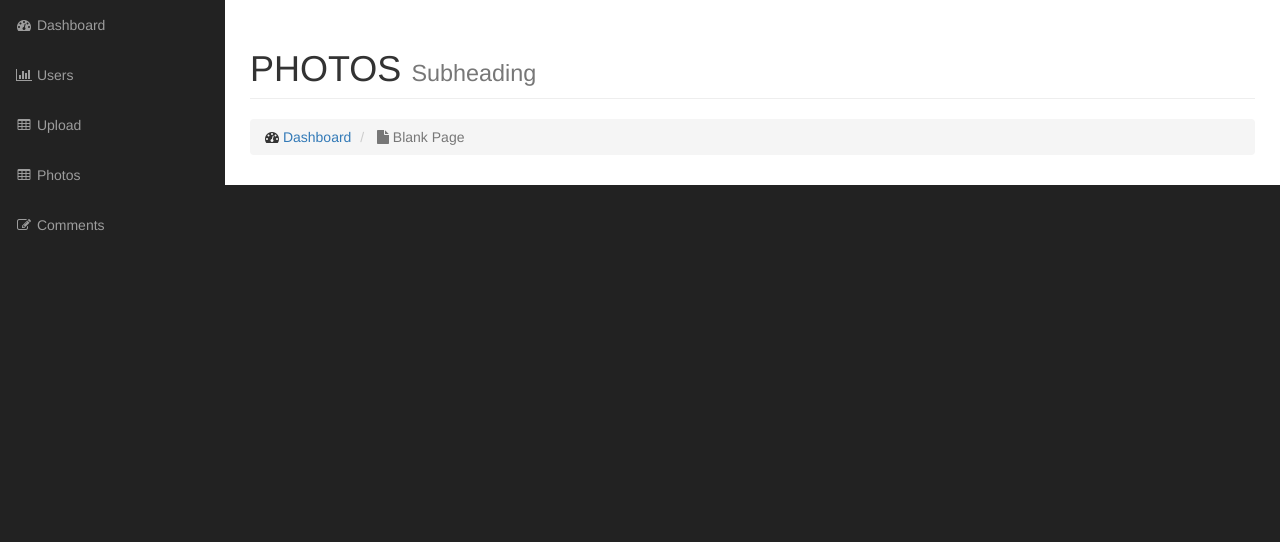
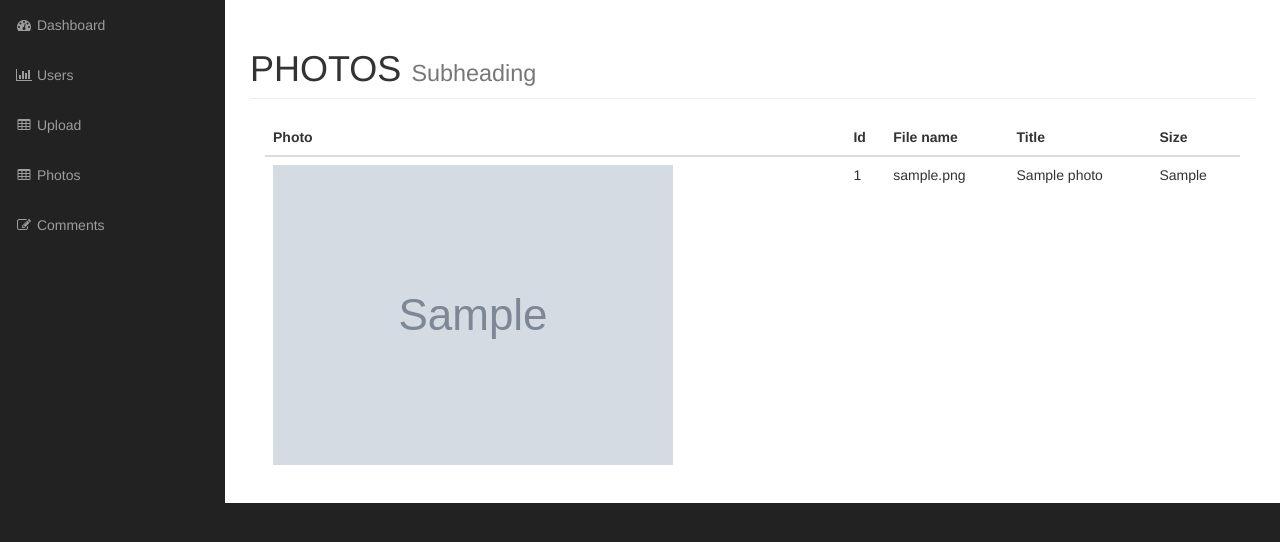
Before and after one commit to Pawel-Urbanczyk/gallery_oop, a PHP site: page /admin/photos.php in a window 1280 px wide. Shown: the part 51-593 px from the top of the page. Run offline with PHP 8.4, Linux system fonts and the light colour scheme; the visitor is signed in with stand-in values (Sample User, id 1); tables that the repository leaves empty or names only in its code hold one stand-in row (values such as "Sample post"); grey boxes marked "Sample" are stand-in pictures; grey boxes labelled with a size stand in for pictures from a placeholder-image service; some libraries are stand-ins or nearby versions.

Commit message:
Dodanie tabeli wyswietlajacej wrzucone zdjecia

```diff
--- a/admin/includes/admin_content.php
+++ b/admin/includes/admin_content.php
@@ -45,11 +45,11 @@
 //            $user->username = "NIKO123";
 //            $user->save();
 
-//            $photos = User::find_by_id(2);
+//            $users = User::find_by_id(2);
 //
-//            foreach ($photos as $photo){
+//            foreach ($users as $user){
 //
-//                echo $photo->username;}
+//                echo $user->username;}
 
 //            $photo = new Photo();
 //
--- a/admin/includes/photo.php
+++ b/admin/includes/photo.php
@@ -47,6 +47,12 @@ public function set_file($file){
         $this->size = $file['size'];
 
         }
+
+    }
+
+    public function picture_path(){
+
+        return $this->upload_directory.DS.$this->filename;
 
     }
 
--- a/admin/photos.php
+++ b/admin/photos.php
@@ -1,4 +1,21 @@
 <?php include("includes/header.php"); ?>
+
+<?php
+
+if(!$session->is_signed_in()){
+
+    redirect("login.php");
+
+}
+
+?>
+
+<?php
+
+$photos = Photo::find_all();
+
+
+?>
 
     <!-- Navigation -->
     <nav class="navbar navbar-inverse navbar-fixed-top" role="navigation">
@@ -21,14 +38,33 @@
                         PHOTOS
                         <small>Subheading</small>
                     </h1>
-                    <ol class="breadcrumb">
-                        <li>
-                            <i class="fa fa-dashboard"></i>  <a href="index.html">Dashboard</a>
-                        </li>
-                        <li class="active">
-                            <i class="fa fa-file"></i> Blank Page
-                        </li>
-                    </ol>
+
+                    <div class="col-md-12">
+                        <table class="table table-hover">
+                            <thead>
+                                <tr>
+                                    <th>Photo</th>
+                                    <th>Id</th>
+                                    <th>File name</th>
+                                    <th>Title</th>
+                                    <th>Size</th>
+                                </tr>
+                            </thead>
+
+                            <tbody>
+                            <?php foreach ($photos as $photo) :?>
+                                <tr>
+                                    <td><img src="<?php echo $photo->picture_path(); ?>" alt=""></td>
+                                    <td><?php echo $photo->photo_id; ?></td>
+                                    <td><?php echo $photo->filename; ?></td>
+                                    <td><?php echo $photo->title; ?></td>
+                                    <td><?php echo $photo->size; ?></td>
+                                </tr>
+                            <?php endforeach; ?>
+                            </tbody>
+                        </table>
+                    </div>
+
                 </div>
             </div>
             <!-- /.row -->
```
Also changed, not shown: admin/upload.php (+24 -0 lines).
